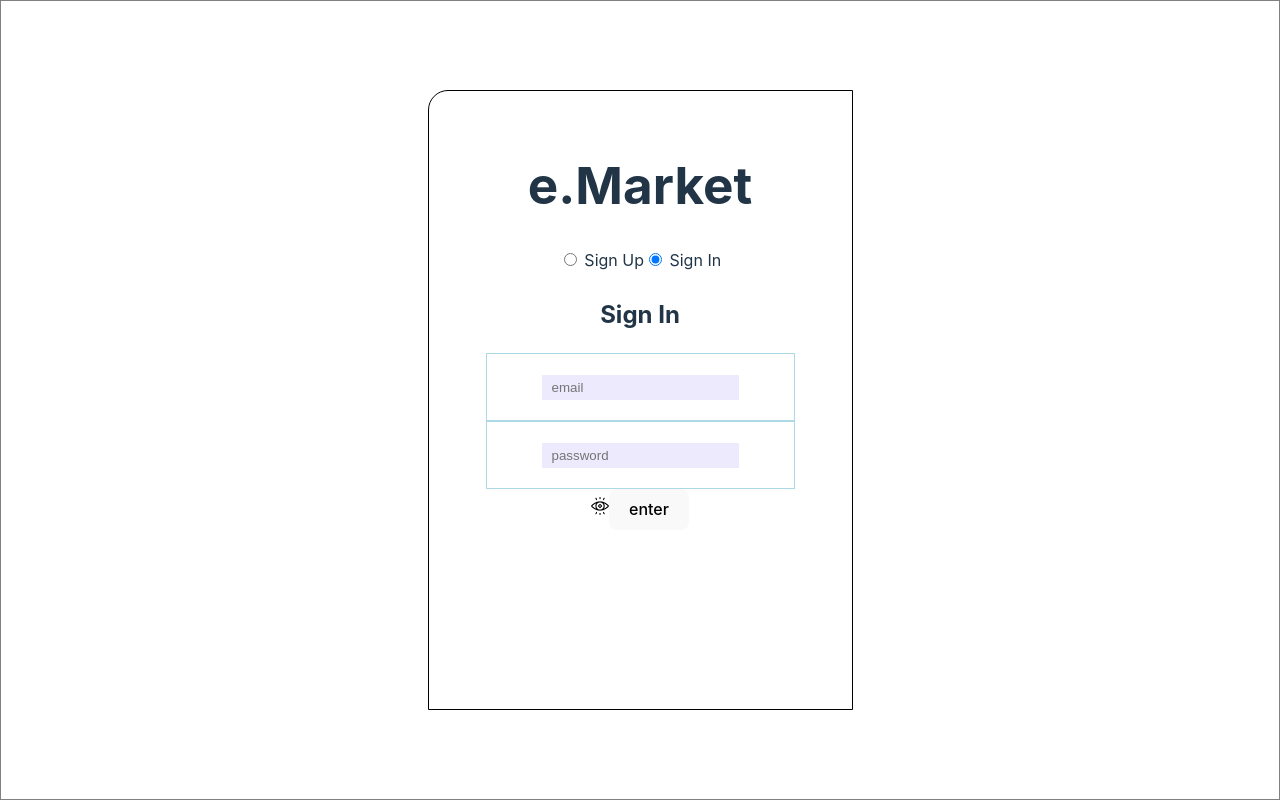
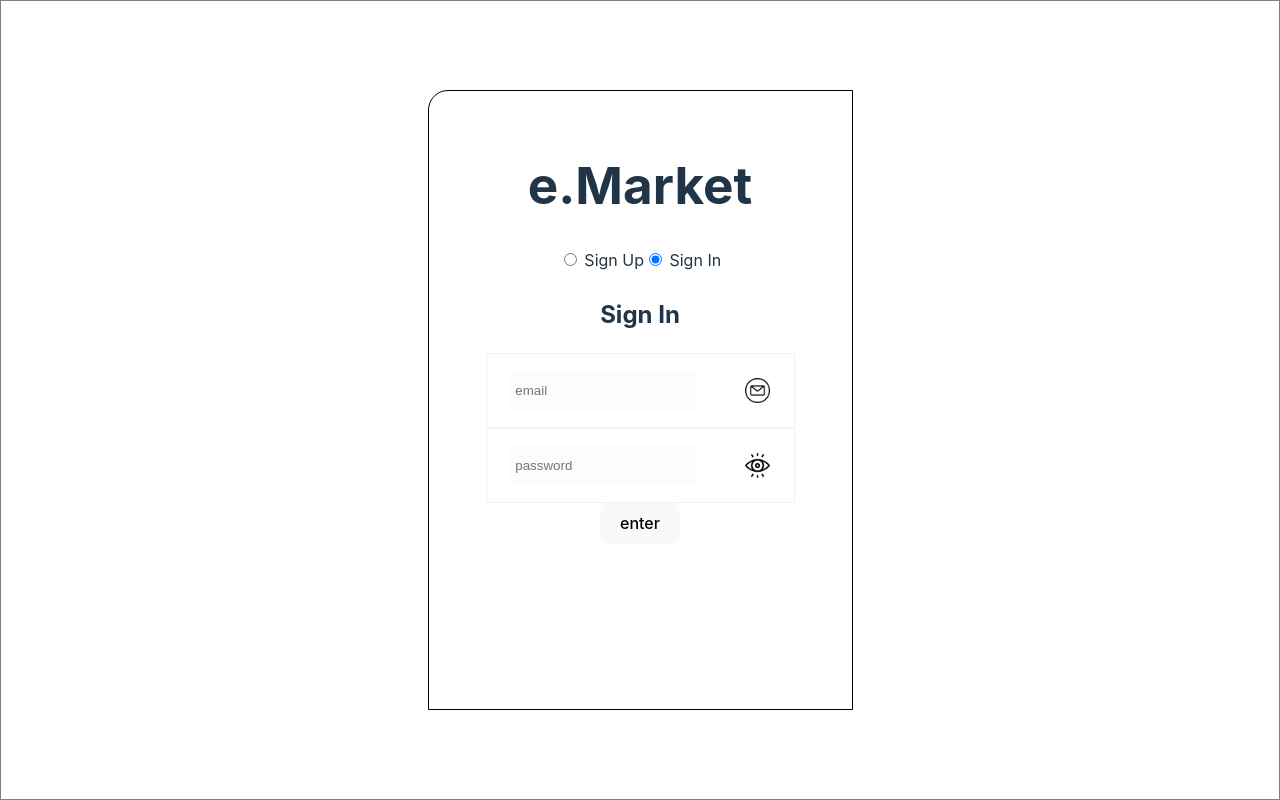
Before and after one commit to Deppravacion/ecomm, a React (Vite) app: page / in a window 1280 px wide. Both pictures are taken after a click on the radio button "Sign In". Built offline with nearby package versions, Linux system fonts and the light colour scheme.

Commit message:
icons and styles added and bit of logic for the blink

```diff
--- a/src/components/inputBase/InputBase.jsx
+++ b/src/components/inputBase/InputBase.jsx
@@ -4,8 +4,8 @@ import style from './inputBase.module.css'
 
 
 export const InputBase = ({...props}) => (
-    <div>
+    // <div>
         <input {...props}
         />
-    </div>
+    // </div>
 )
--- a/src/components/signIn/SignIn.jsx
+++ b/src/components/signIn/SignIn.jsx
@@ -4,7 +4,9 @@ import style from '../welcome/Welcome.module.css'
 import { defaultUser } from '../store/Store'
 // import { testLogger } from '../vanillaJS/stateOrganizer'
 
-import witness from './witness.png'
+import witness from '../../assets/witness.png'
+import hide from '../../assets/hide.png'
+import mail from '../../assets/mail.png'
 
 class SignIn extends React.Component {
     state = {
@@ -69,16 +71,41 @@ class SignIn extends React.Component {
         // this.localLogger()//functional and works
         // this.localValidation()
         // this.exploringDefaultUser()
+    }
+
+    eyeBlink = (e) => {
+        //target the id and set a case to flip it
+        console.log(`do we blink? ${e.target.id}`)
+        let icon = document.getElementById(e.target.id) // targeting the <img id: />
+        let field = document.getElementById( e.target.parentNode.previousSibling.id)
+
+        //i need to grab the input field for the password
+        if (icon.id == 'witness') {
+            //change the type to 'text
+            console.log(`show me stuff`);
+            field.type = 'text'
+            // field.icon = 'hideIcon'
+            return
+        }
+        if (icon.id == 'hide' ) {
+            //change type to password
+            console.log(`hide the things`);
+            field.type = 'password'
+            // field.icon ='witnessIcon'
+            return
+        }
+    }
 
 
-    }
+    render() {
+       const witnessIcon = <div  className={style.iconWrapper} onClick={this.eyeBlink}><img id='witness' src={witness} ></img></div>
+       const hideIcon = <div className={style.iconWrapper} onClick={this.eyeBlink}><img id='hide' src={hide} ></img></div>
+       const mailIcon = <div className={style.iconWrapper}><img id='mail' src={mail} ></img></div>
 
-    render() {
-       const witnessIcon = <img src={witness} className="passwordIcon"></img>
 
         const inputData = [
-            { type: "text", label: "email", name: 'email', error: 'it broke', },
-            { type: "password", label: "password", name: 'password', error: 'it broke', },
+            { id: "emailField", type: "text", label: "email", name: 'email', error: 'it broke', icon: mailIcon},
+            { id: "passwordField", type: "password", label: "password", name: 'password', error: 'it broke', icon: witnessIcon},
         ]
         const { info: { email, password } } = this.props
         const globalState = this.props
@@ -96,20 +123,22 @@ class SignIn extends React.Component {
 
                                 <div className={style.inputWrapper}>
                                 <InputBase
+                                    id={item.id}
                                     type={item.type}
                                     onChange={this.localChange}
                                     autoComplete='off'
                                     placeholder={item.label}
                                     name={item.name}
                                     error={item.error}
+                                    // icon={item.icon}
                                     />
+                                {item.icon}
                                 </div>
                             </label>
                         ))
                         : null
                     }
 
-                    {witnessIcon}
                     <button
                     onClick={this.handleSubmit}
                     >
--- a/src/components/welcome/Welcome.module.css
+++ b/src/components/welcome/Welcome.module.css
@@ -13,11 +13,24 @@ padding: 0px 5px;
 .inputWrapper input {
     border: none;
     background: transparent;
-    background-color: rgb(237, 234, 253);
-    padding: 5px 10px;
-  }
+    background-color: rgba(252, 252, 252, 0.979);
+    padding: 12px 5px;
+}
 
-  .inputWrapper {
-    border: 1px solid lightblue;
-    padding: 20px;
-  }
+.inputWrapper {
+    border: 1px solid rgba(247, 240, 240, 0.979);
+    display: flex;
+    justify-content: space-around;
+    align-items: center;
+    height: 75px;
+}
+
+.inputWrapper .iconWrapper {
+    display: flex;
+    align-items: center;
+}
+
+.iconWrapper img {
+    height: 25px;
+    width: 25px;
+}
--- a/src/index.css
+++ b/src/index.css
@@ -82,8 +82,3 @@ button:focus-visible {
   margin-left: auto;
   margin-right: auto;
 }
-
-.passwordIcon {
-  height: 18px;
-  width: 18px;
-}
```
Also changed, not shown: src/components/welcome/Welcome.jsx (+5 -5 lines), src/assets/mail.png (added), src/components/signIn/witness.png (deleted).
